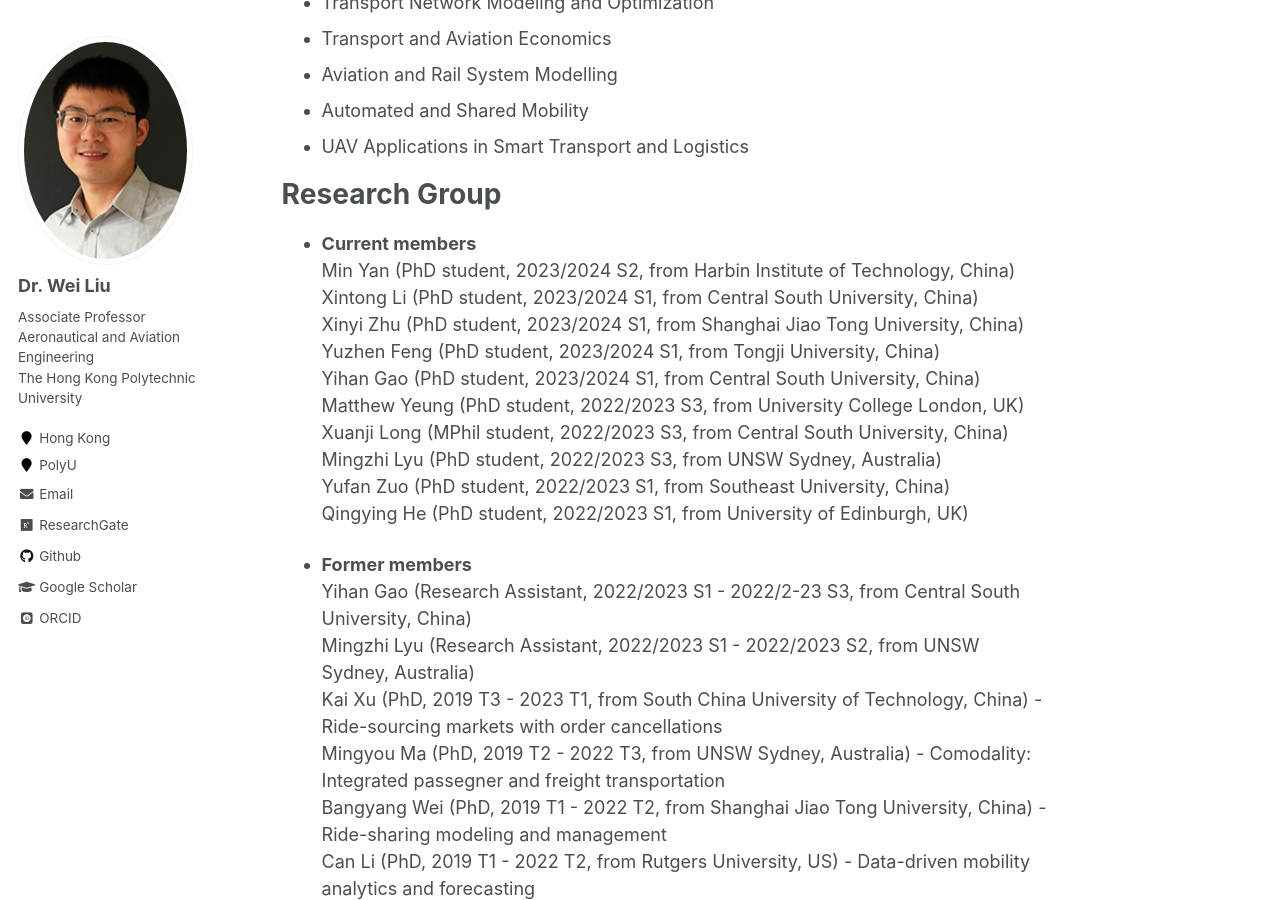
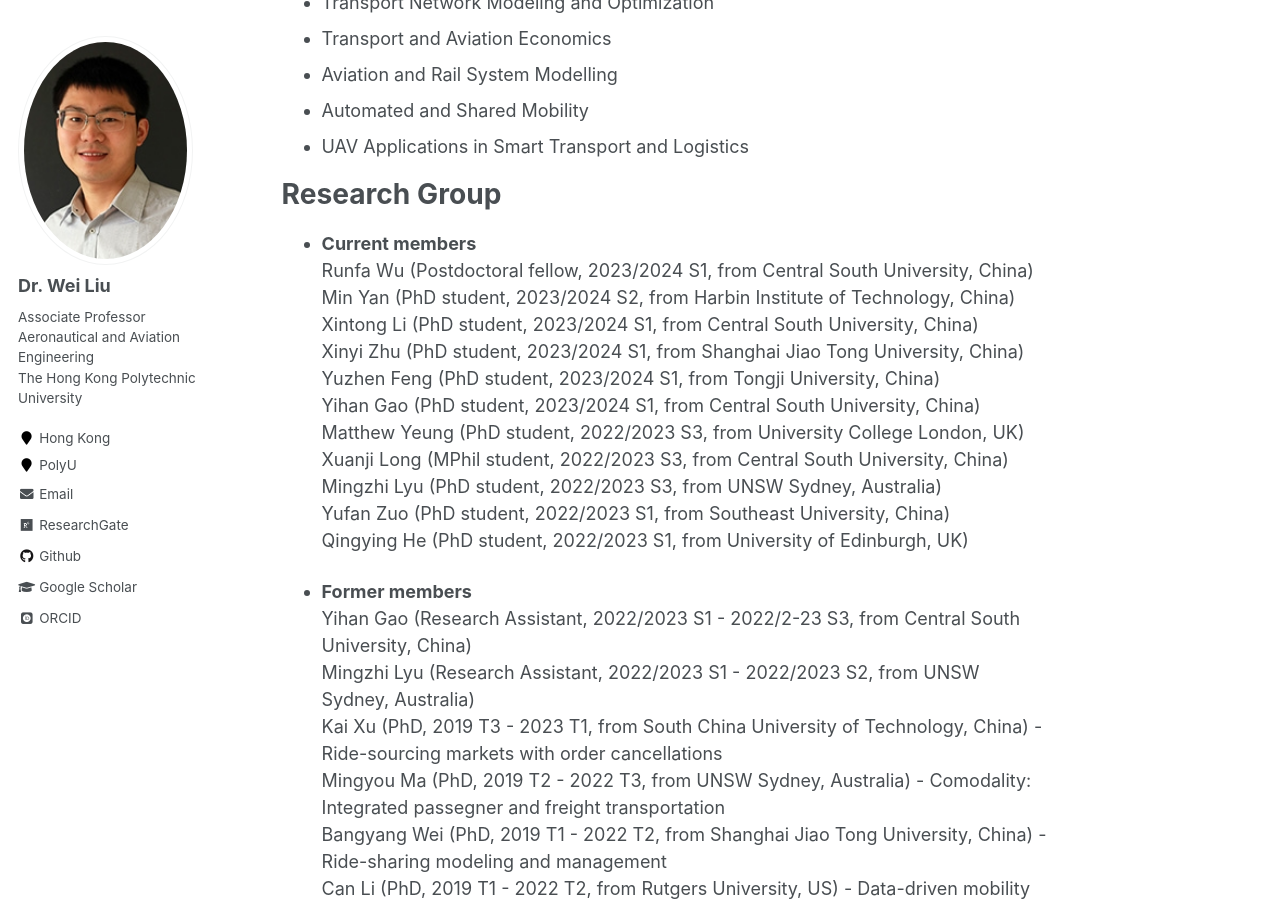
Before and after one commit to weiliu2016/weiliu2016.github.io, a Jekyll site: the page built from _pages/about.md, in a window 1280 px wide and 900 px high, scrolled down 660 px. Built offline with Jekyll 4.4.1, drawn with Linux system fonts in a browser that asks for light colours; some web fonts are replaced.

Commit message:
Update about.md

```diff
--- a/_pages/about.md
+++ b/_pages/about.md
@@ -22,6 +22,7 @@ Research Interests
 Research Group
 ======
 - **Current members**\
+  Runfa Wu (Postdoctoral fellow, 2023/2024 S1, from Central South University, China)\
   Min Yan (PhD student, 2023/2024 S2, from Harbin Institute of Technology, China)\
   Xintong Li (PhD student, 2023/2024 S1, from Central South University, China)\
   Xinyi Zhu (PhD student, 2023/2024 S1, from Shanghai Jiao Tong University, China)\
```
